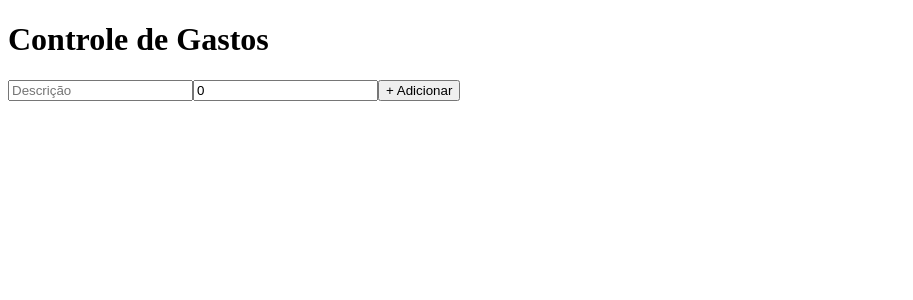
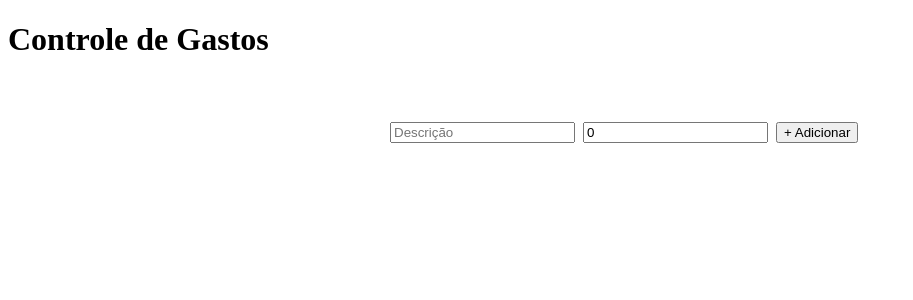
Before and after one commit to Saulorangel87/Controle-de-gastos--exercicio, a React (Vite) app: page / in a window 1280 px wide. Shown: the top 300 px of the page, without its empty margins (0-913 px from the left). Built offline with nearby package versions, Linux system fonts and the light colour scheme.

Commit message:
feat: adicionar funcionalidade de exclusão e foco automático no formulário de gastos

```diff
--- a/src/components/FormGasto.jsx
+++ b/src/components/FormGasto.jsx
@@ -1,10 +1,11 @@
 import styles from "./FormGasto.module.css";
-import { useState } from "react";
+import { useState, useRef } from "react";
 
 export default function FormGasto() {
   const [gastos, setGastos] = useState([]);
   const [valor, setValor] = useState(0);
   const [descricao, setDescricao] = useState("");
+  const descricaoRef = useRef(null);
 
   const handleSubmit = (e) => {
     e.preventDefault();
@@ -12,16 +13,22 @@ export default function FormGasto() {
     setGastos([...gastos, { descricao, valor, id: Date.now() }]);
     setDescricao("");
     setValor(0);
+    descricaoRef.current.focus();
+  };
+
+  const excluirGasto = (id) => {
+    setGastos(gastos.filter((gasto) => gasto.id !== id));
   };
 
   return (
     <div className={styles.FormGasto}>
-      <form onSubmit={handleSubmit}>
+      <form onSubmit={handleSubmit} className={styles.formulario}>
         <input
           type="text"
           placeholder="Descrição"
           onChange={(e) => setDescricao(e.target.value)}
           value={descricao}
+          ref={descricaoRef}
         />
         <input
           type="number"
@@ -31,10 +38,11 @@ export default function FormGasto() {
         />
         <button type="submit">+ Adicionar</button>
       </form>
-      <ul>
+      <ul className={styles.lista}>
         {gastos.map((gasto) => (
-          <li key={gasto.id}>
+          <li key={gasto.id} className={styles.item}>
             {gasto.descricao} - {gasto.valor}
+            <button className={styles.botaoExcluir} onClick={() => excluirGasto(gasto.id)}>x</button>
           </li>
         ))}
       </ul>
--- a/src/components/FormGasto.module.css
+++ b/src/components/FormGasto.module.css
@@ -0,0 +1,33 @@
+.FormGasto {
+    max-width: 500px;
+    margin: 40px auto;
+    padding: 24px;
+    font-family: 'Courier New', Courier, monospace;
+}
+
+.formulario {
+  display: flex;
+  gap: 8px;
+  margin-bottom: 24px;
+}
+
+.lista {
+  list-style: none;
+  padding: 0;
+}
+
+.item {
+  display: flex;
+  justify-content: space-between;
+  align-items: center;
+  padding: 12px 0;
+  border-bottom: 1px solid #ddd;
+}
+
+.botaoExcluir {
+  border: none;
+  background: transparent;
+  color: #c0392b;
+  cursor: pointer;
+  font-size: 14px;
+}
```
